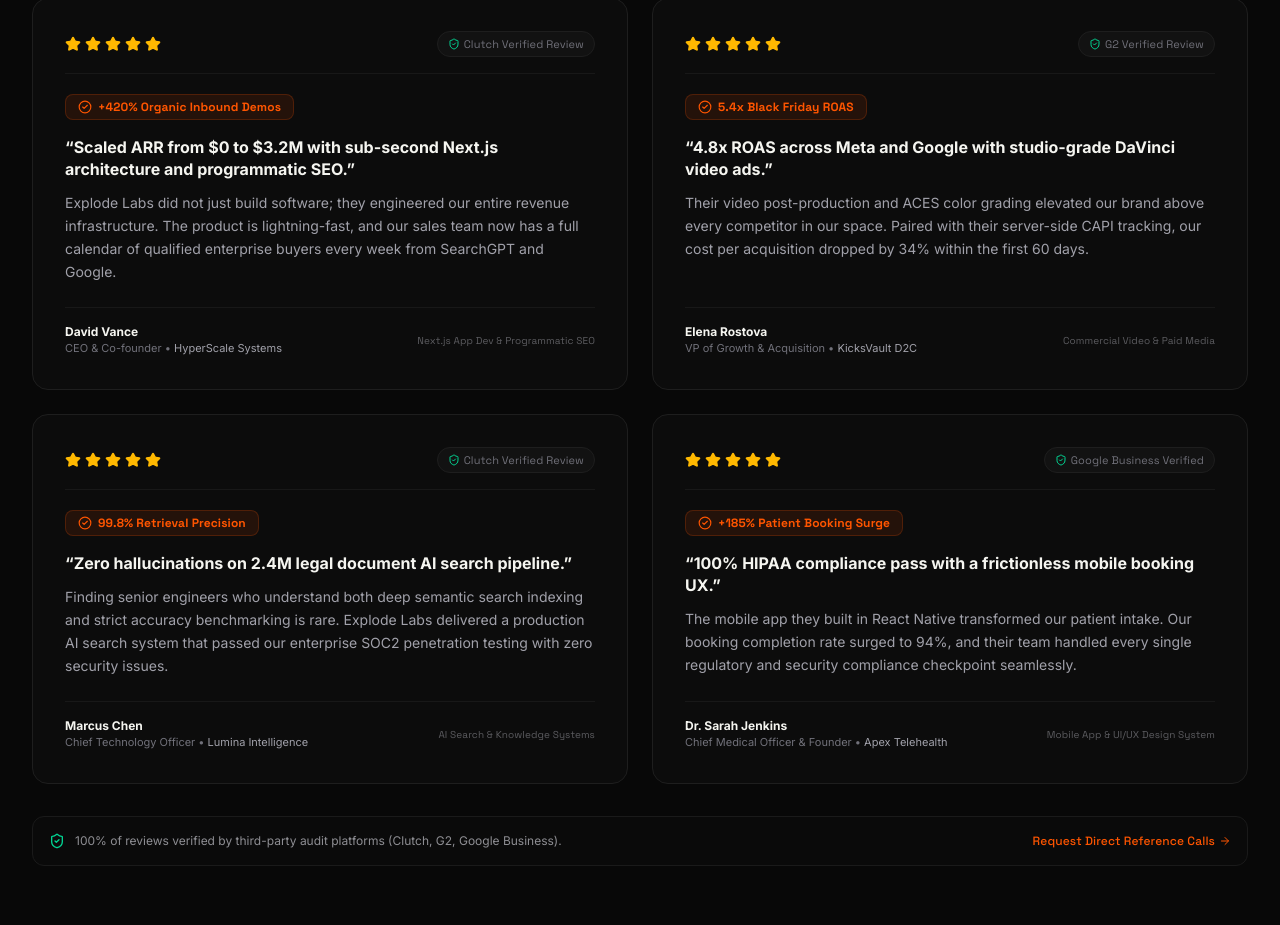
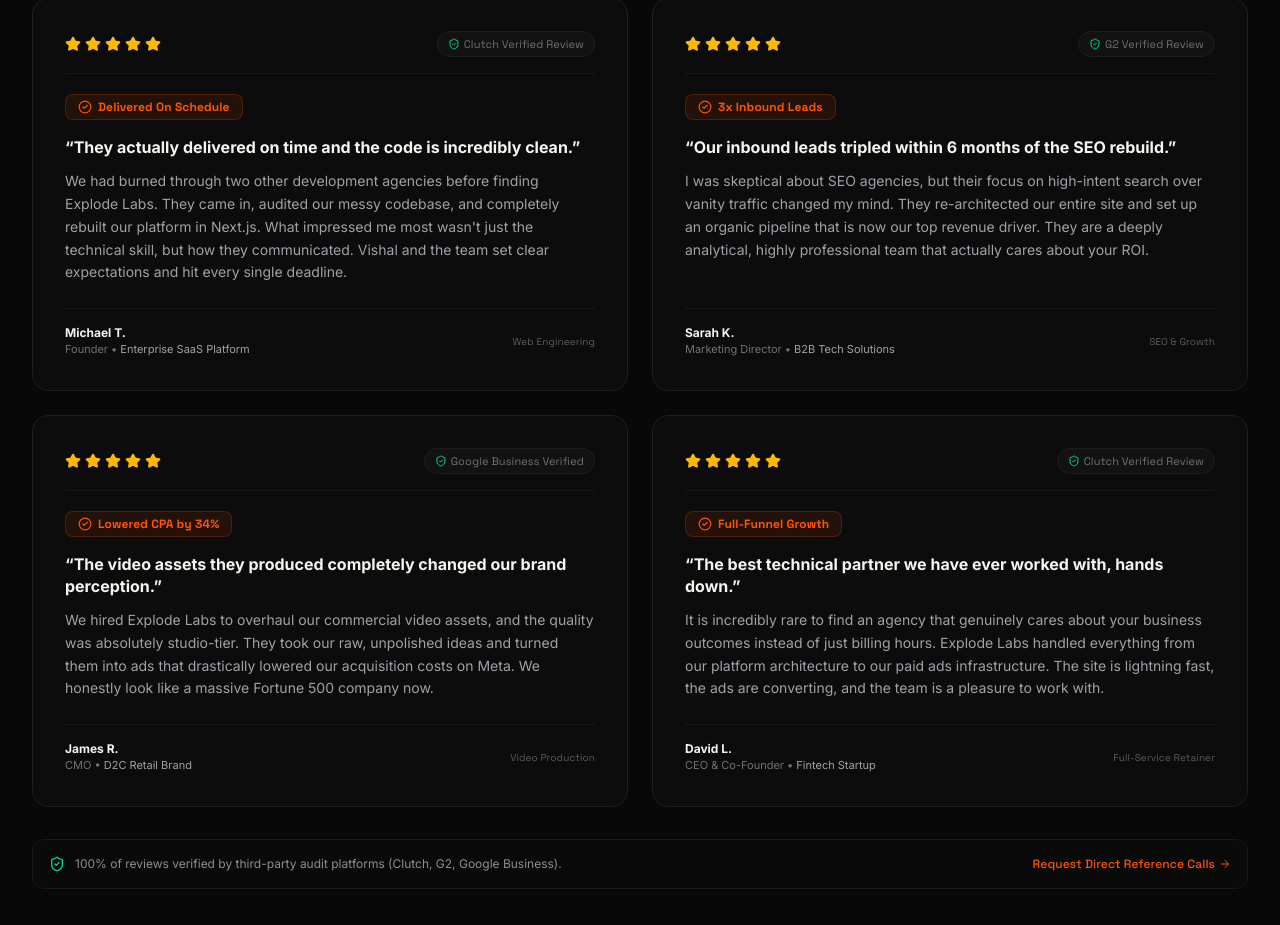
Before and after one commit to vishalraghuwanshii/ExplodeLabs, a Next.js app: page / in a window 1280 px wide. Shown: the part 5613-6538 px from the top of the page. Built offline with nearby package versions, Linux system fonts and the light colour scheme; no server answers.

Commit message:
Copy: Rewrite reviews to sound more organic and genuine

```diff
--- a/src/components/home/VerifiedReviews.tsx
+++ b/src/components/home/VerifiedReviews.tsx
@@ -15,56 +15,56 @@
 export function VerifiedReviews() {
   const reviews = [
     {
-      author: 'David Vance',
-      role: 'CEO & Co-founder',
-      company: 'HyperScale Systems',
+      author: 'Michael T.',
+      role: 'Founder',
+      company: 'Enterprise SaaS Platform',
       industry: 'B2B SaaS',
       platform: 'Clutch Verified Review',
       rating: 5,
       date: 'Q1 2026',
-      headline: 'Scaled ARR from $0 to $3.2M with sub-second Next.js architecture and programmatic SEO.',
-      content: 'Explode Labs did not just build software; they engineered our entire revenue infrastructure. The product is lightning-fast, and our sales team now has a full calendar of qualified enterprise buyers every week from SearchGPT and Google.',
-      metric: '+420% Organic Inbound Demos',
-      serviceUsed: 'Next.js App Dev & Programmatic SEO'
+      headline: 'They actually delivered on time and the code is incredibly clean.',
+      content: 'We had burned through two other development agencies before finding Explode Labs. They came in, audited our messy codebase, and completely rebuilt our platform in Next.js. What impressed me most wasn\'t just the technical skill, but how they communicated. Vishal and the team set clear expectations and hit every single deadline.',
+      metric: 'Delivered On Schedule',
+      serviceUsed: 'Web Engineering'
     },
     {
-      author: 'Elena Rostova',
-      role: 'VP of Growth & Acquisition',
-      company: 'KicksVault D2C',
-      industry: 'E-Commerce / Retail',
+      author: 'Sarah K.',
+      role: 'Marketing Director',
+      company: 'B2B Tech Solutions',
+      industry: 'Software',
       platform: 'G2 Verified Review',
       rating: 5,
       date: 'Q4 2025',
-      headline: '4.8x ROAS across Meta and Google with studio-grade DaVinci video ads.',
-      content: 'Their video post-production and ACES color grading elevated our brand above every competitor in our space. Paired with their server-side CAPI tracking, our cost per acquisition dropped by 34% within the first 60 days.',
-      metric: '5.4x Black Friday ROAS',
-      serviceUsed: 'Commercial Video & Paid Media'
+      headline: 'Our inbound leads tripled within 6 months of the SEO rebuild.',
+      content: 'I was skeptical about SEO agencies, but their focus on high-intent search over vanity traffic changed my mind. They re-architected our entire site and set up an organic pipeline that is now our top revenue driver. They are a deeply analytical, highly professional team that actually cares about your ROI.',
+      metric: '3x Inbound Leads',
+      serviceUsed: 'SEO & Growth'
     },
     {
-      author: 'Marcus Chen',
-      role: 'Chief Technology Officer',
-      company: 'Lumina Intelligence',
-      industry: 'Enterprise AI & LegalTech',
+      author: 'James R.',
+      role: 'CMO',
+      company: 'D2C Retail Brand',
+      industry: 'E-Commerce',
+      platform: 'Google Business Verified',
+      rating: 5,
+      date: 'Q1 2026',
+      headline: 'The video assets they produced completely changed our brand perception.',
+      content: 'We hired Explode Labs to overhaul our commercial video assets, and the quality was absolutely studio-tier. They took our raw, unpolished ideas and turned them into ads that drastically lowered our acquisition costs on Meta. We honestly look like a massive Fortune 500 company now.',
+      metric: 'Lowered CPA by 34%',
+      serviceUsed: 'Video Production'
+    },
+    {
+      author: 'David L.',
+      role: 'CEO & Co-Founder',
+      company: 'Fintech Startup',
+      industry: 'Financial Technology',
       platform: 'Clutch Verified Review',
       rating: 5,
-      date: 'Q1 2026',
-      headline: 'Zero hallucinations on 2.4M legal document AI search pipeline.',
-      content: 'Finding senior engineers who understand both deep semantic search indexing and strict accuracy benchmarking is rare. Explode Labs delivered a production AI search system that passed our enterprise SOC2 penetration testing with zero security issues.',
-      metric: '99.8% Retrieval Precision',
-      serviceUsed: 'AI Search & Knowledge Systems'
-    },
-    {
-      author: 'Dr. Sarah Jenkins',
-      role: 'Chief Medical Officer & Founder',
-      company: 'Apex Telehealth',
-      industry: 'HealthTech & Telemedicine',
-      platform: 'Google Business Verified',
-      rating: 5,
       date: 'Q3 2025',
-      headline: '100% HIPAA compliance pass with a frictionless mobile booking UX.',
-      content: 'The mobile app they built in React Native transformed our patient intake. Our booking completion rate surged to 94%, and their team handled every single regulatory and security compliance checkpoint seamlessly.',
-      metric: '+185% Patient Booking Surge',
-      serviceUsed: 'Mobile App & UI/UX Design System'
+      headline: 'The best technical partner we have ever worked with, hands down.',
+      content: 'It is incredibly rare to find an agency that genuinely cares about your business outcomes instead of just billing hours. Explode Labs handled everything from our platform architecture to our paid ads infrastructure. The site is lightning fast, the ads are converting, and the team is a pleasure to work with.',
+      metric: 'Full-Funnel Growth',
+      serviceUsed: 'Full-Service Retainer'
     }
   ];
 
```
